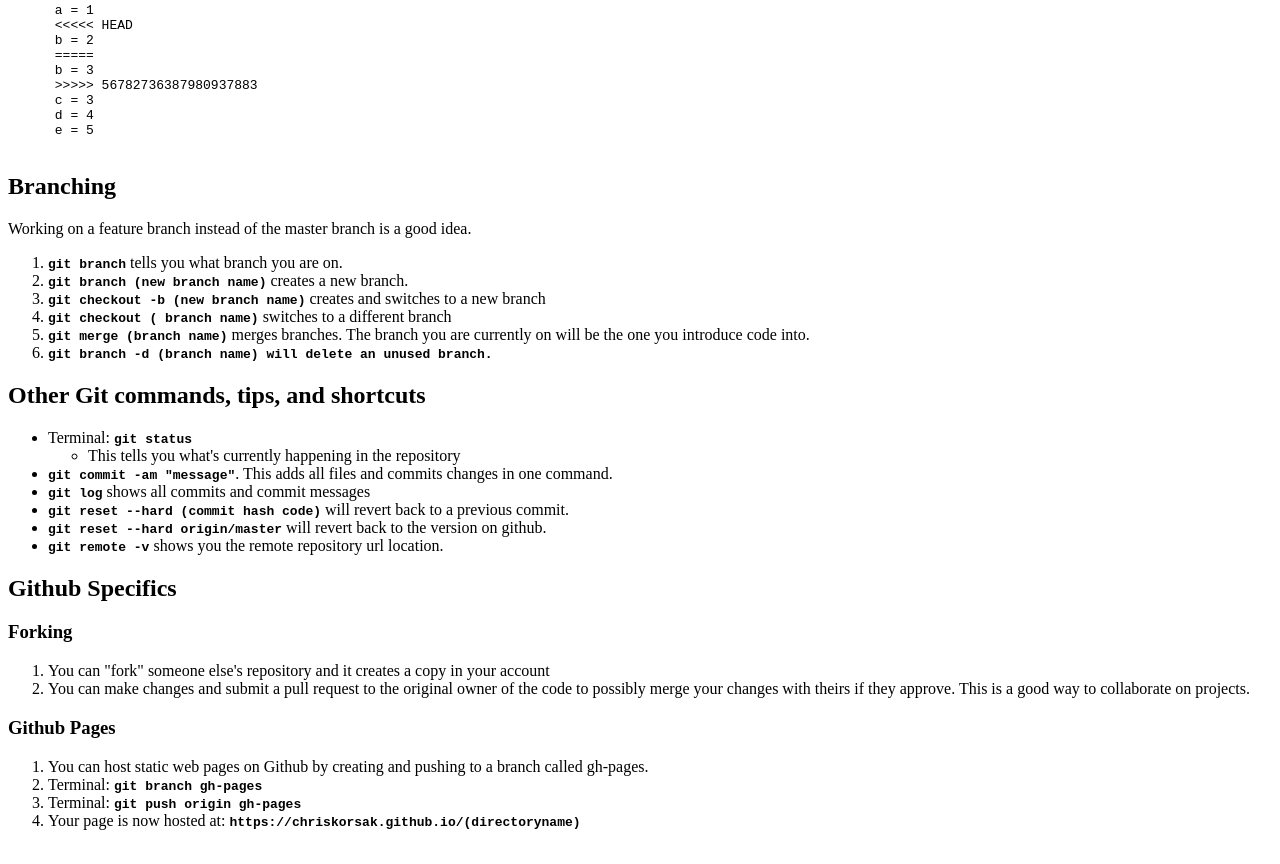
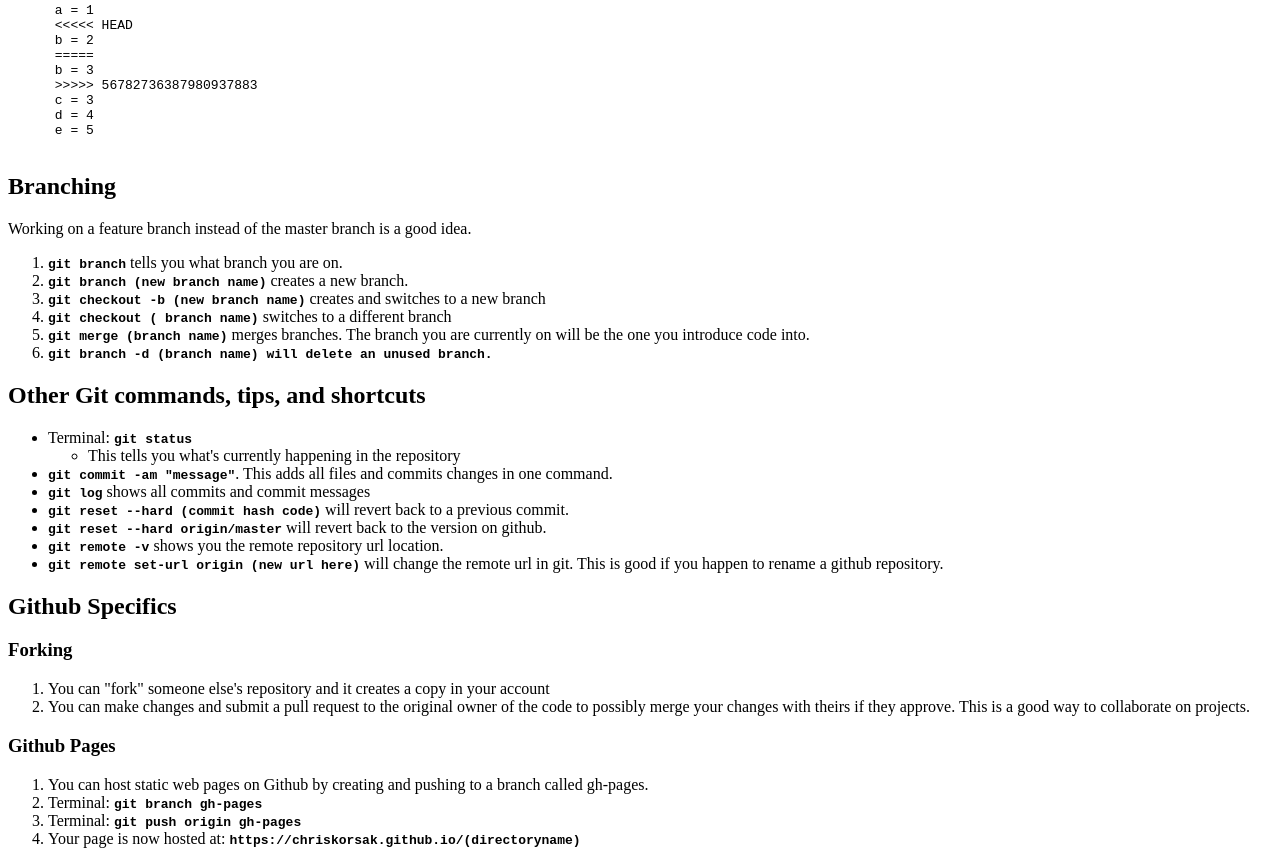
Before and after one commit to chriskorsak/cs50web-git-practice, a plain HTML site: page index.html in a window 1280 px wide. Shown: the part 855-1719 px from the top of the page. Drawn offline with Linux system fonts and the light colour scheme.

Commit message:
add another step to git tips.

```diff
--- a/index.html
+++ b/index.html
@@ -90,6 +90,7 @@
       <li><span class="code">git reset --hard (commit hash code)</span> will revert back to a previous commit.</li>
       <li><span class="code">git reset --hard origin/master</span> will revert back to the version on github.</li>
       <li><span class="code">git remote -v</span> shows you the remote repository url location.</li>
+      <li><span class="code">git remote set-url origin (new url here)</span> will change the remote url in git. This is good if you happen to rename a github repository.</li>
     </ul>
     <h2>Github Specifics</h2>
     <h3>Forking</h3>
```
